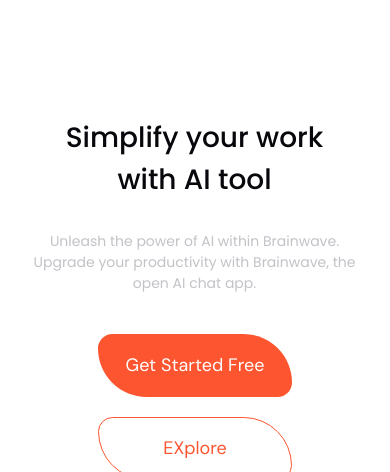
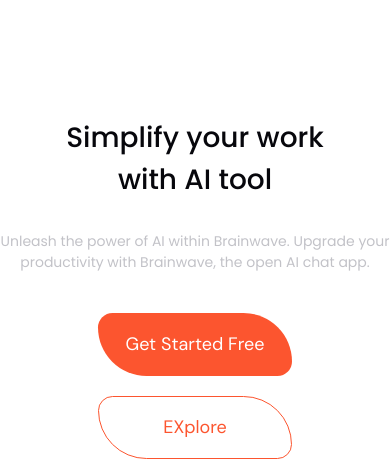
Before and after one commit to ve3xone/URFU-Skillfactory-Defense, a website: page src/index.html in a window 390 px wide. Shown: the part 70-542 px from the top of the page. Drawn offline with nearby package versions, Linux system fonts and the light colour scheme; files that its build step writes are made by us from their sources.

Commit message:
фиксы

```diff
--- a/src/styles/index.scss
+++ b/src/styles/index.scss
@@ -37,7 +37,7 @@
     background: #ffffff;
   }
 
-  @media (max-width: 530px) {
+  @media (max-width: 390px) {
     display: flex;
     flex-direction: column;
     align-items: center;
@@ -79,7 +79,7 @@
     position: relative;
   }
 
-  @media (max-width: 530px) {
+  @media (max-width: 390px) {
     display: flex;
     flex-direction: column;
     align-items: center;
@@ -108,7 +108,7 @@
     position: relative;
   }
 
-  @media (max-width: 530px) {
+  @media (max-width: 390px) {
     display: flex;
     flex-direction: column;
     align-items: center;
@@ -128,9 +128,9 @@
   align-self: stretch;
   gap: 30px;
   position: relative;
-  @media (max-width: 390px) {
-    left: 19.5px;
-  }
+  //@media (max-width: 390px) {
+    //left: 19.5px;
+  //}
 }
 .simplify-your-work {
   display: flex;
@@ -155,8 +155,8 @@
     align-self: stretch;
     //flex-shrink: 0;
     position: relative;
-    width: 732px;
-    height: 114px;
+    //width: 732px;
+    //height: 114px;
     color: #07070c;
     font-family: Poppins, var(--default-font-family);
     font-size: 38px;
@@ -167,15 +167,15 @@
     overflow: hidden;
   }
 
-  @media (max-width: 530px) {
+  @media (max-width: 390px) {
     display: flex;
     align-items: flex-start;
     justify-content: center;
     align-self: stretch;
     //flex-shrink: 0;
     position: relative;
-    width: 350px;
-    height: 84px;
+    //width: 350px;
+    //height: 84px;
     color: #07070c;
     font-family: Poppins, var(--default-font-family);
     font-size: 28px;
@@ -210,8 +210,8 @@
     align-self: stretch;
     //flex-shrink: 0;
     position: relative;
-    width: 732px;
-    height: 54px;
+    //width: 732px;
+    //height: 54px;
     color: #b3b3ba;
     font-family: Poppins, var(--default-font-family);
     font-size: 18px;
@@ -221,15 +221,15 @@
     opacity: 0.8;
   }
 
-  @media (max-width: 530px) {
+  @media (max-width: 390px) {
     display: flex;
     align-items: flex-start;
     justify-content: center;
     align-self: stretch;
     //flex-shrink: 0;
     position: relative;
-    width: 350px;
-    height: 63px;
+    //width: 350px;
+    //height: 63px;
     color: #b3b3ba;
     font-family: Poppins, var(--default-font-family);
     font-size: 14px;
@@ -257,7 +257,7 @@
     width: 408px;
   }
 
-  @media (max-width: 530px) {
+  @media (max-width: 390px) {
     display: flex;
     flex-direction: column;
     align-items: center;
@@ -461,7 +461,7 @@
   left: 0;
 
   //mob mode
-  @media (max-width: 530px) {
+  @media (max-width: 390px) {
     flex-shrink: 0;
     position: relative;
     width: 233.892px;
```
